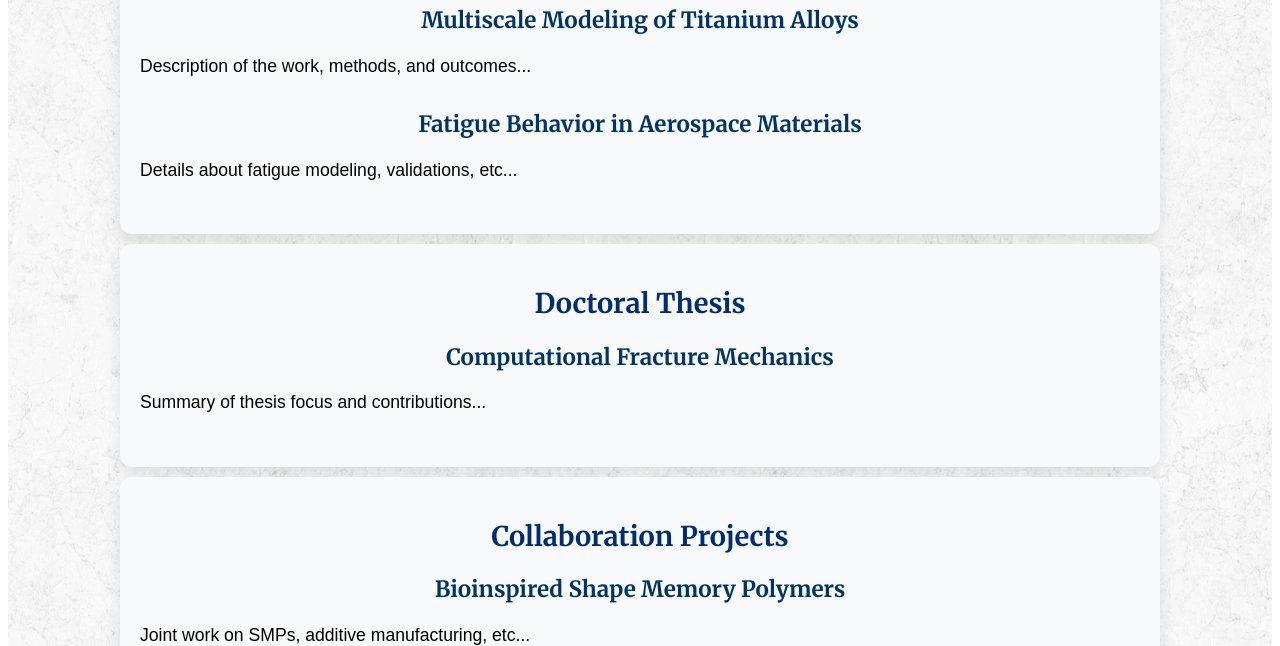
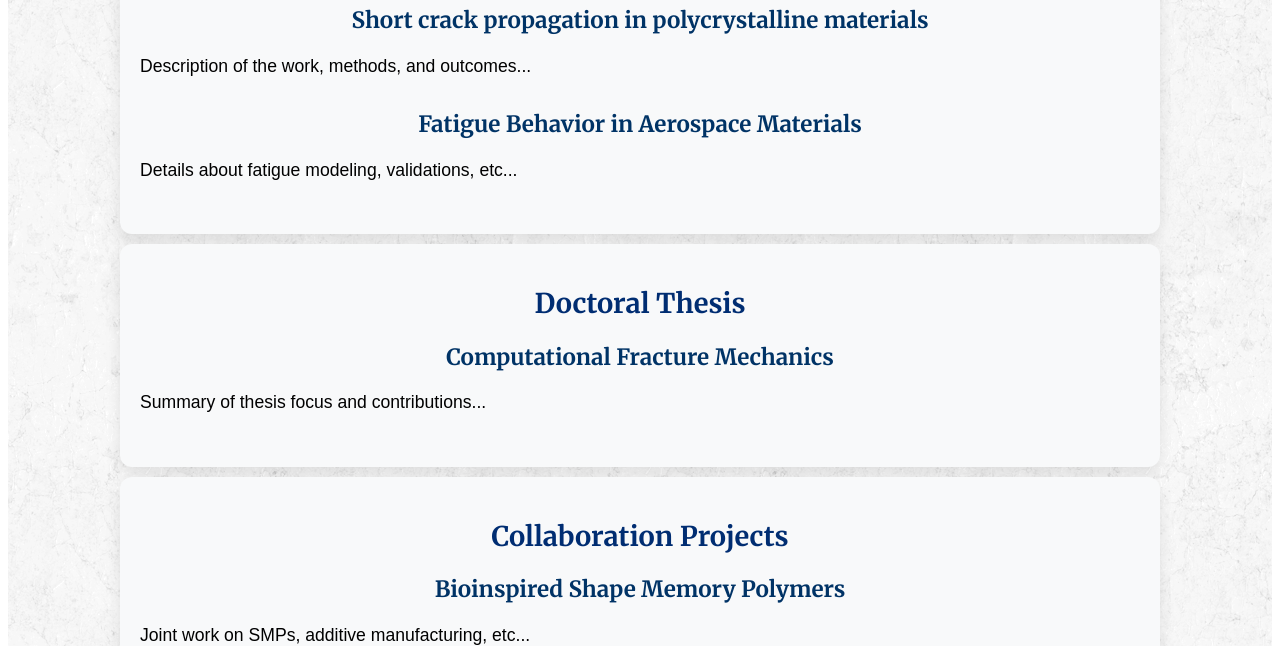
Before and after one commit to prajwalka/prajwalka.github.io, a Jekyll site: the page built from research.md, in a window 1280 px wide and 900 px high, scrolled down 706 px, cut to the strip 254-900 px from the top of the window. Built offline with Jekyll 4.4.1, drawn with Linux system fonts in a browser that asks for light colours; some web fonts are replaced.

Commit message:
Updating research

```diff
--- a/research.md
+++ b/research.md
@@ -16,7 +16,7 @@ permalink: /research/
   </div>
 
   <div class="research-subsection">
-    <h3>Multiscale Modeling of Titanium Alloys</h3>
+    <h3>Short crack propagation in polycrystalline materials</h3>
     <p>Description of the work, methods, and outcomes...</p>
   </div>
   <div class="research-subsection">
```
Also changed, not shown: 1 other file.
